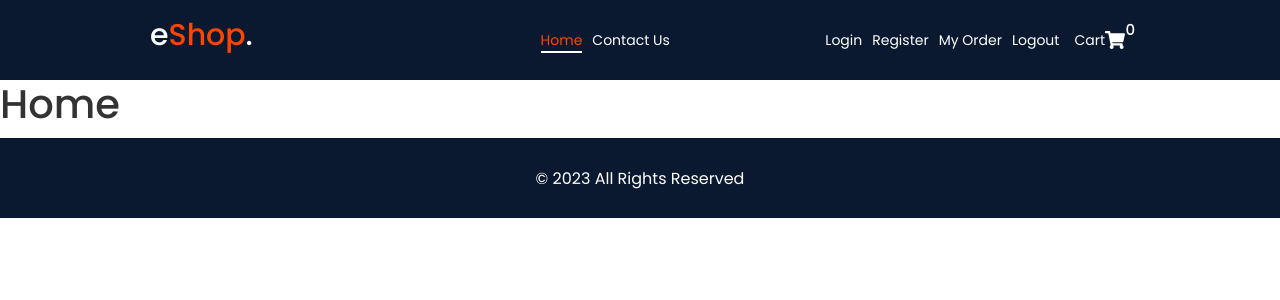
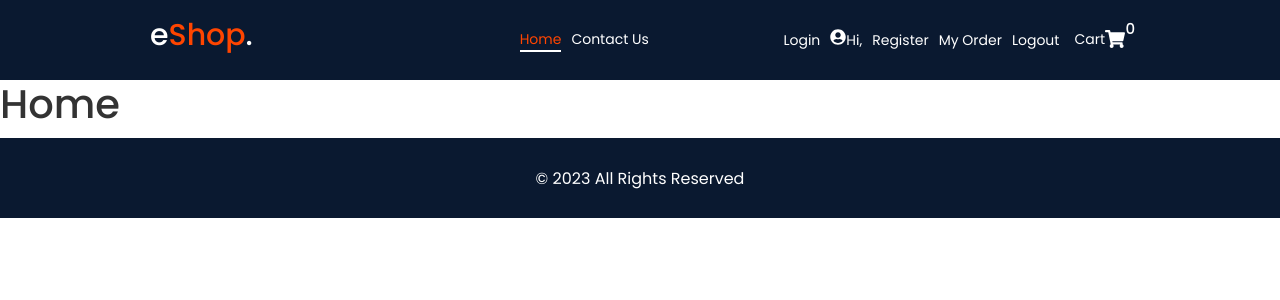
Before and after one commit to khushaboopandey/eshop, a React (Create React App) app: page / in a window 1280 px wide. Shown: the top 300 px of the page. Built offline with nearby package versions, Linux system fonts and the light colour scheme; no server answers.

Commit message:
get user profile

```diff
--- a/package.json
+++ b/package.json
@@ -3,6 +3,7 @@
   "version": "0.1.0",
   "private": true,
   "dependencies": {
+    "@reduxjs/toolkit": "^1.9.1",
     "@testing-library/jest-dom": "^5.16.5",
     "@testing-library/react": "^13.4.0",
     "@testing-library/user-event": "^13.5.0",
@@ -11,6 +12,7 @@
     "react": "^18.2.0",
     "react-dom": "^18.2.0",
     "react-icons": "^4.7.1",
+    "react-redux": "^8.0.5",
     "react-router-dom": "^6.6.2",
     "react-scripts": "5.0.1",
     "react-toastify": "^9.1.1",
--- a/src/components/header/Header.js
+++ b/src/components/header/Header.js
@@ -1,18 +1,31 @@
-import React, { useState } from "react";
+import React, { useEffect, useState } from "react";
 import { Link, NavLink } from "react-router-dom";
 import styles from "./Header.module.scss";
-import { FaShoppingCart } from "react-icons/fa";
+import { FaShoppingCart, FaUserCircle } from "react-icons/fa";
 import { HiOutlineMenuAlt3 } from "react-icons/hi";
 import { FaTimes } from "react-icons/fa";
-import { getAuth, signOut } from "firebase/auth";
+import { onAuthStateChanged, signOut } from "firebase/auth";
 import { auth } from "../../firebase/config";
 import { toast } from "react-toastify";
 import { useNavigate } from "react-router-dom";
 
 const Header = () => {
   const [showMenu, setShowMenu] = useState(false);
+  const [uName, setuName] = useState("");
 
   const navigate = useNavigate();
+  //get the current sign in user
+  useEffect(() => {
+    onAuthStateChanged(auth, (user) => {
+      if (user) {
+        const uid = user.uid;
+        // alert(user.displayName);
+        setuName(user.displayName);
+      } else {
+        setuName("");
+      }
+    });
+  }, []);
 
   const toggleMenu = () => {
     setShowMenu(!showMenu);
@@ -94,6 +107,10 @@ const Header = () => {
               <NavLink to="/login" className={acttiveLink}>
                 Login
               </NavLink>
+              <a href="#">
+                <FaUserCircle size={16} />
+                Hi,{uName}
+              </a>
               <NavLink to="/register" className={acttiveLink}>
                 Register
               </NavLink>
```
Also changed, not shown: 1 other file (tests, documents, lock files or other folders).
